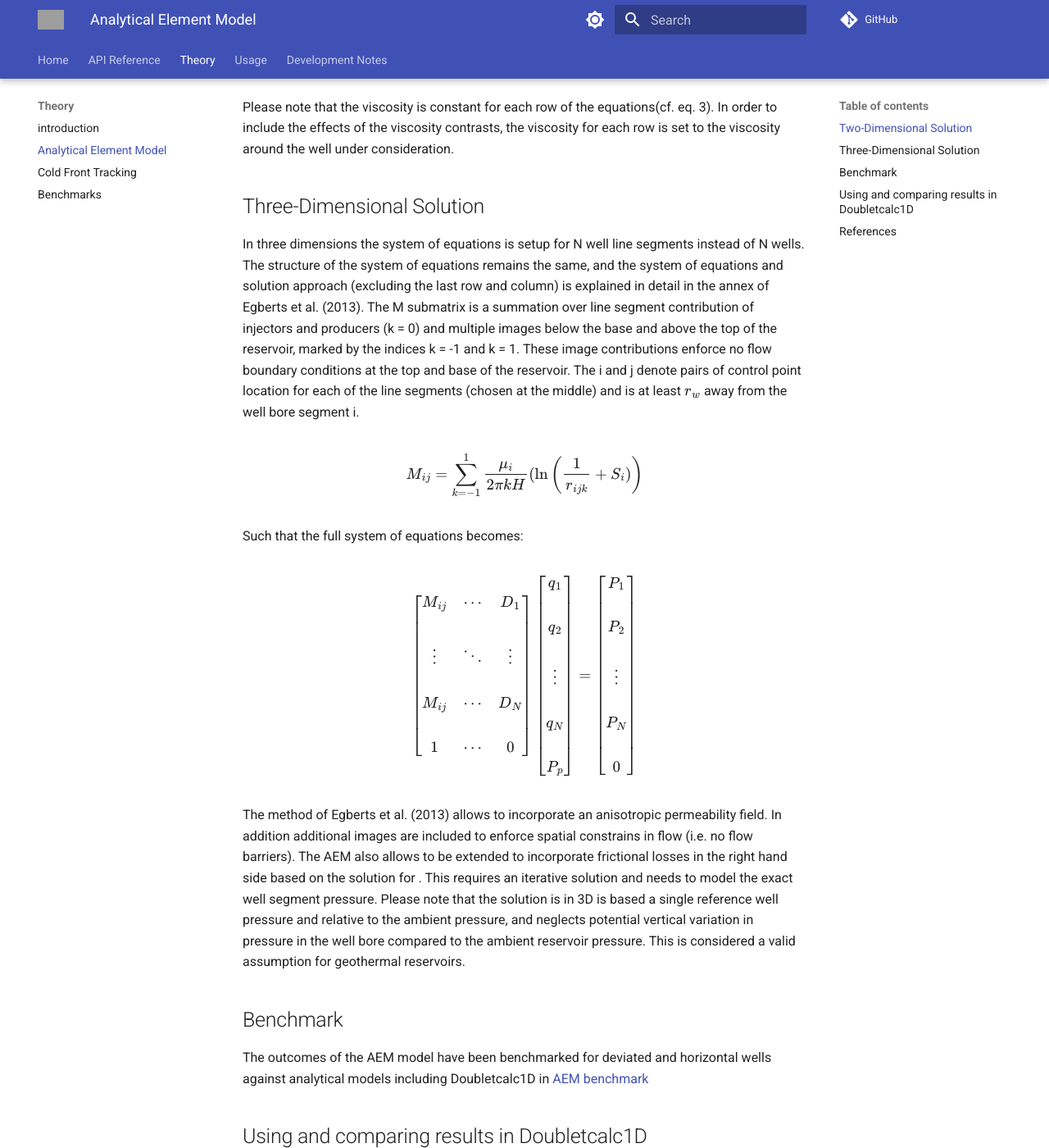
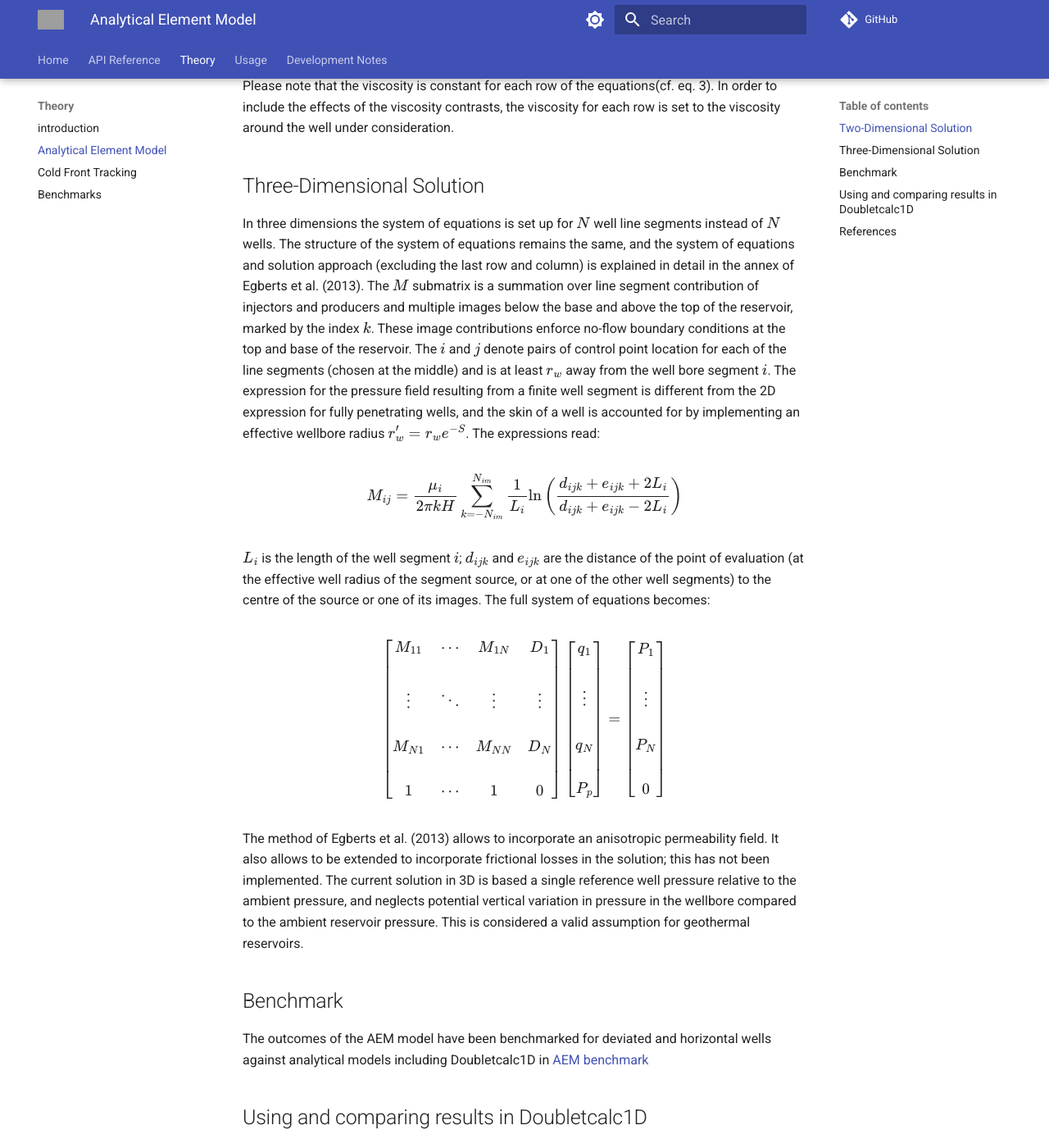
Before and after one commit to TNO/pyfastwell, an MkDocs documentation site: the page built from docs/theory/aemmodel/aem_model.md, in a window 1280 px wide and 1400 px high, scrolled down 2194 px. Shown: the whole window at 82% size. Built offline with MkDocs 1.6.1 and Material for MkDocs 9.7.7, drawn with Linux system fonts in a browser that asks for light colours; comment, search, counter and statistics services are not loaded; some of the changed text lies outside the part shown; grey boxes are pictures that could not be loaded.

Commit message:
Update aem_model.md
For now finished documentation.
1. Clarified.
2. corrected 3D equations...

```diff
--- a/docs/theory/aemmodel/aem_model.md
+++ b/docs/theory/aemmodel/aem_model.md
@@ -40,7 +40,7 @@ P_i = \frac{\mu}{2 \pi k H} \left( \sum_{j=1}^{N} q_j\ln r_e  + q_i\left[\ln\fra
 $$
 
 
-When the injectors have a pressure $P_i=P_{inj}$ and the producers are known to have the same pressure $P_P$, we have (with $P_i=0$ for the producers) the following system of equations to solve:
+When the injectors have a pressure $P_i=P_{inj}$ and the producers are known to have the same (but yet unknown) pressure $P_P$, we have the following system of equations to solve:
 
 $$
 \begin{bmatrix}
@@ -101,37 +101,36 @@ Please note that the viscosity is constant for each row of the equations(cf. eq.
 
 ## Three-Dimensional Solution
 
-In three dimensions the system of equations is setup for N well line segments instead of N wells.
+In three dimensions the system of equations is set up for $N$ well line segments instead of $N$ wells.
 The structure of the system of equations remains the same,
 and the system of equations and solution approach (excluding the last row and column)
 is explained in detail in the annex of Egberts et al. (2013).
-The M submatrix is a summation over line segment contribution of injectors and producers (k = 0)
-and multiple images below the base and above the top of the reservoir, marked by the indices k = -1 and k = 1.
-These image contributions enforce no flow boundary conditions at the top and base of the reservoir.
-The i and j denote pairs of control point location for each of the line segments (chosen at the middle) and is at least $r_w$ away from the well bore segment i.
+The $M$ submatrix is a summation over line segment contribution of injectors and producers
+and multiple images below the base and above the top of the reservoir, marked by the index $k$.
+These image contributions enforce no-flow boundary conditions at the top and base of the reservoir.
+The $i$ and $j$ denote pairs of control point location for each of the line segments (chosen at the middle) and is at least $r_w$ away from the well bore segment $i$.
+The expression for the pressure field resulting from a finite well segment is different from the 2D expression for fully penetrating wells, and the skin of a well is accounted for by implementing an effective wellbore radius $r_w'=r_we^{-S}$. The expressions read:
 
-$$M_{ij} = \sum_{k=-1}^{1} \frac{\mu_i}{2 \pi k H} (\ln\left( \frac{1}{r_{ijk}} +S_i) \right)$$
+$$M_{ij} = \frac{\mu_i}{2 \pi k H} \sum_{k=-N_{im}}^{N_{im}} \frac{1}{L_i}\ln\left( \frac{d_{ijk}+e_{ijk}+2L_i}{d_{ijk}+e_{ijk}-2L_i}\right)$$
 
-Such that the full system of equations becomes:
+$L_i$ is the length of the well segment $i$; $d_{ijk}$ and $e_{ijk}$ are the distance of the point of evaluation (at the effective well radius of the segment source, or at one of the other well segments) to the centre of the source or one of its images. The full system of equations becomes:
 
 
 $$
 \begin{bmatrix}
-M_{ij} & \cdots & D_1 \\\\
-\vdots & \ddots & \vdots \\\\
-M_{ij} & \cdots & D_N \\\\
-1 & \cdots & 0
+M_{11} & \cdots & M_{1N} & D_1 \\\\
+\vdots & \ddots & \vdots & \vdots \\\\
+M_{N1} & \cdots & M_{NN} & D_N \\\\
+1 & \cdots & 1 & 0
 \end{bmatrix}
 \begin{bmatrix}
 q_1 \\\\
-q_2 \\\\
 \vdots \\\\
 q_N \\\\
 P_p
 \end{bmatrix}=
 \begin{bmatrix}
 P_1 \\\\
-P_2 \\\\
 \vdots \\\\
 P_N \\\\
 0
@@ -140,9 +139,8 @@ $$
 
 
 The method of Egberts et al. (2013) allows to incorporate an anisotropic permeability field.
-In addition additional images are included to enforce spatial constrains in flow (i.e. no flow barriers).
-The AEM also allows to be extended to incorporate frictional losses in the right hand side based on the solution for .
-This requires an iterative solution and needs to model the exact well segment pressure. Please note that the solution is in 3D is based a single reference  well pressure  and  relative to the ambient pressure, and neglects potential vertical variation in pressure in the well bore compared to the ambient reservoir pressure. This is considered a valid  assumption for geothermal reservoirs.
+It also allows to be extended to incorporate frictional losses in the solution; this has not been implemented.
+The current solution in 3D is based a single reference well pressure relative to the ambient pressure, and neglects potential vertical variation in pressure in the wellbore compared to the ambient reservoir pressure. This is considered a valid  assumption for geothermal reservoirs.
 
 ## Benchmark
 
```
